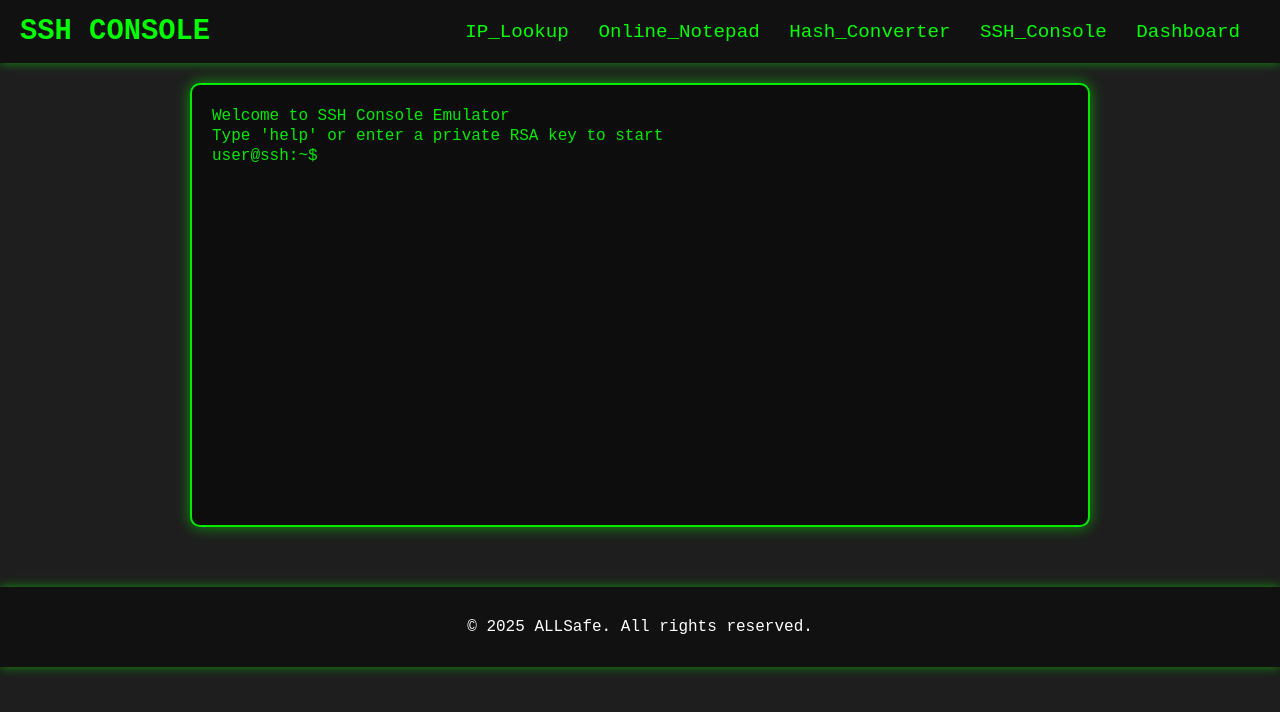
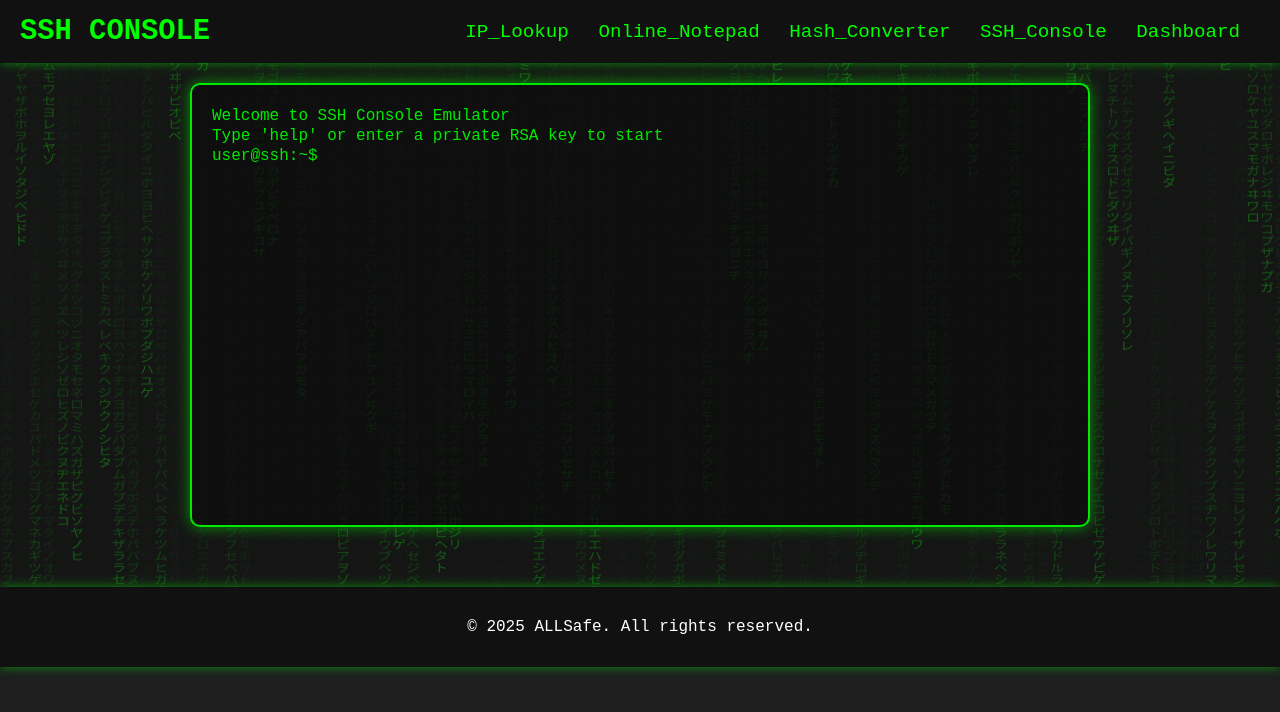
Before and after one commit to ALLSafeSecurityORG/ALLsafe, a Flask app: page /ssh_console in a window 1280 px wide. Shown: the top 712 px of the page. Run offline with Flask 3, Linux system fonts and the light colour scheme; a user stored in the database is signed in; data that the repository does not hold is empty; parts of the project's set-up code (start-up, migrations or seed data) failed here and were passed over.

Commit message:
Update ssh_console.html

```diff
--- a/Final-proj/templates/ssh_console.html
+++ b/Final-proj/templates/ssh_console.html
@@ -1,198 +1,490 @@
 <!DOCTYPE html>
+
 <html lang="en">
+
 <head>
+
   <meta charset="UTF-8" />
+
   <meta name="viewport" content="width=device-width, initial-scale=1.0"/>
+
   <title>SSH Console</title>
+
   <style>
+
     body {
+
       font-family: 'Courier New', Courier, monospace;
+
       margin: 0;
+
       padding: 0;
+
       background-color: #1e1e1e;
+
       color: #00ff00;
+
       overflow: hidden;
+
+      position: relative;
+
     }
+
+    /* Matrix Digital Rain Effect */
+
+    canvas#matrix {
+
+      position: absolute;
+
+      top: 0;
+
+      left: 0;
+
+      width: 100%;
+
+      height: 100%;
+
+      z-index: -1;
+
+      opacity: 0.3;
+
+    }
+
     .navbar {
+
       background-color: #111;
+
       padding: 15px 20px;
+
       display: flex;
+
       justify-content: space-between;
+
       align-items: center;
+
       color: white;
+
       box-shadow: 0 0 10px rgba(0, 255, 0, 0.5);
+
+      position: relative;
+
+      z-index: 1;
+
     }
+
     .logo {
+
       font-size: 1.8em;
+
       font-weight: bold;
+
       text-transform: uppercase;
+
       color: #00ff00;
+
     }
+
     .navbar-links a {
-      text-decoration: none; /* Removed underline */
+
+      text-decoration: none;
+
       color: #00ff00;
+
       font-size: 1.2em;
+
       margin-right: 20px;
+
       transition: color 0.3s ease;
+
     }
+
     .navbar-links a:hover {
-      color: #ff00ff; /* Change color on hover without underlining */
+
+      color: #ff00ff;
+
     }
+
     .container {
+
       max-width: 900px;
+
       margin: 0 auto;
+
       padding: 20px;
+
+      position: relative;
+
+      z-index: 1;
+
     }
+
     .ssh-console {
-      background-color: #0d0d0d;
+
+      background-color: rgba(13, 13, 13, 0.8);
+
       color: #00ff00;
+
       font-family: 'Courier New', Courier, monospace;
+
       padding: 20px;
+
       border-radius: 10px;
+
       min-height: 400px;
+
       max-height: 500px;
+
       overflow-y: auto;
+
       border: 2px solid #00ff00;
+
       box-shadow: 0 0 15px rgba(0, 255, 0, 0.6);
+
       animation: flicker 3s infinite alternate;
+
     }
+
     @keyframes flicker {
+
       0% {
+
         opacity: 1;
+
       }
+
       100% {
+
         opacity: 0.7;
+
       }
+
     }
+
     .input-line {
+
       display: flex;
+
     }
+
     .prompt {
+
       margin-right: 10px;
+
     }
+
     #input {
+
       background: none;
+
       border: none;
+
       color: #00ff00;
+
       font-family: monospace;
+
       outline: none;
+
       width: 100%;
+
       padding: 5px;
+
       transition: border-color 0.3s ease;
+
     }
+
     #input:focus {
-      border-color: transparent; /* Ensures there's no border on focus */
+
+      border-color: transparent;
+
     }
+
     .output {
+
       margin: 2px 0;
+
     }
+
     footer {
+
       text-align: center;
+
       padding: 15px;
+
       background-color: #111;
+
       color: white;
+
       margin-top: 40px;
+
       box-shadow: 0 0 10px rgba(0, 255, 0, 0.5);
+
+      position: relative;
+
+      z-index: 1;
+
     }
+
   </style>
+
 </head>
+
 <body>
 
+<canvas id="matrix"></canvas>
+
+
 <div class="navbar">
+
   <div class="logo">SSH Console</div>
+
   <div class="navbar-links">
+
     <a href="{{ url_for('routes.ip_lookup') }}">IP_Lookup</a>
+
     <a href="{{ url_for('routes.note_pad') }}">Online_Notepad</a>
+
     <a href="{{ url_for('routes.hash_converter_page') }}">Hash_Converter</a>
+
     <a href="{{ url_for('routes.ssh_console') }}">SSH_Console</a>
+
     <a href="{{ url_for('routes.dashboard') }}">Dashboard</a>
+
   </div>
+
 </div>
 
+
 <div class="container">
+
   <div class="ssh-console" id="ssh-console">
+
     <div class="output">Welcome to SSH Console Emulator</div>
+
     <div class="output">Type 'help' or enter a private RSA key to start</div>
+
     <div class="input-line">
+
       <span class="prompt">user@ssh:~$</span>
+
       <input type="text" id="input" autofocus autocomplete="off"/>
+
     </div>
+
   </div>
+
 </div>
 
+
 <footer>
+
   <p>© 2025 ALLSafe. All rights reserved.</p>
+
 </footer>
 
+
 <script>
+
+    // Matrix Digital Rain Effect with Japanese Katakana Characters
+
+    const canvas = document.getElementById('matrix');
+
+    const ctx = canvas.getContext('2d');
+
+
+    canvas.height = window.innerHeight;
+
+    canvas.width = window.innerWidth;
+
+
+    const katakana = 'アカサタナハマヤラワガザダバパイキシチニヒミリヰギジヂビピウクスツヌフムユルグズブヅプエケセテネヘメレヱゲゼデベペオコソトノホモヨロヲゴゾドボポ';
+
+    const chars = katakana.split('');
+
+    const fontSize = 14;
+
+    const columns = canvas.width / fontSize;
+
+    const drops = [];
+
+
+    for (let x = 0; x < columns; x++) {
+
+        drops[x] = 1;
+
+    }
+
+
+    function draw() {
+
+        ctx.fillStyle = 'rgba(0, 0, 0, 0.05)';
+
+        ctx.fillRect(0, 0, canvas.width, canvas.height);
+
+
+        ctx.fillStyle = '#00ff00';
+
+        ctx.font = fontSize + 'px monospace';
+
+
+        for (let i = 0; i < drops.length; i++) {
+
+            const text = chars[Math.floor(Math.random() * chars.length)];
+
+            ctx.fillText(text, i * fontSize, drops[i] * fontSize);
+
+
+            if (drops[i] * fontSize > canvas.height && Math.random() > 0.975)
+
+                drops[i] = 0;
+
+
+            drops[i]++;
+
+        }
+
+    }
+
+
+    setInterval(draw, 33);
+
+
+    // Resize canvas when window is resized
+
+    window.addEventListener('resize', () => {
+
+        canvas.height = window.innerHeight;
+
+        canvas.width = window.innerWidth;
+
+    });
+
+
+    // Existing SSH Console Functionality
+
     let sshConsole = document.getElementById("ssh-console");
 
+
     function getInputElement() {
+
         return document.getElementById("input");
+
     }
 
+
     function appendToConsole(command, response) {
+
         const commandDiv = document.createElement("div");
+
         commandDiv.classList.add("output");
+
         commandDiv.innerText = `user@ssh:~$ ${command}`;
+
         sshConsole.insertBefore(commandDiv, getInputElement().parentNode);
 
+
         const responseDiv = document.createElement("div");
+
         responseDiv.classList.add("output");
+
         responseDiv.innerText = response;
+
         sshConsole.insertBefore(responseDiv, getInputElement().parentNode);
 
+
         sshConsole.scrollTop = sshConsole.scrollHeight;
+
     }
 
+
     async function sendCommandToServer(command) {
+
         try {
+
             const response = await fetch('/ssh/send', {
+
                 method: 'POST',
+
                 headers: {
+
                     'Content-Type': 'application/json'
+
                 },
+
                 body: JSON.stringify({ command: command })
+
             });
 
+
             const data = await response.json();
+
             return data.output || "No output received.";
+
         } catch (err) {
+
             return "Error sending command to server.";
+
         }
+
     }
 
+
     function attachInputListener() {
+
         const input = getInputElement();
+
         input.addEventListener("keydown", async function (event) {
+
             if (event.key === "Enter") {
+
                 event.preventDefault();
+
                 const command = input.value.trim();
+
                 if (command) {
+
                     input.value = "";
+
                     const output = await sendCommandToServer(command);
+
                     appendToConsole(command, output);
 
+
                     if (output === "clear_console") {
+
                         sshConsole.innerHTML = `
+
                             <div class="output">Welcome to SSH Console Emulator</div>
+
                             <div class="output">Type 'help' or enter a private RSA key to start</div>
+
                             <div class="input-line">
+
                                 <span class="prompt">user@ssh:~$</span>
+
                                 <input type="text" id="input" autofocus autocomplete="off"/>
+
                             </div>`;
-                        // Reassign and rebind
+
                         sshConsole = document.getElementById("ssh-console");
+
                         attachInputListener();
+
                     }
+
                 }
+
             }
+
         });
+
     }
 
-    // Attach on page load
+
     attachInputListener();
+
 </script>
 
+
 </body>
+
 </html>
```
